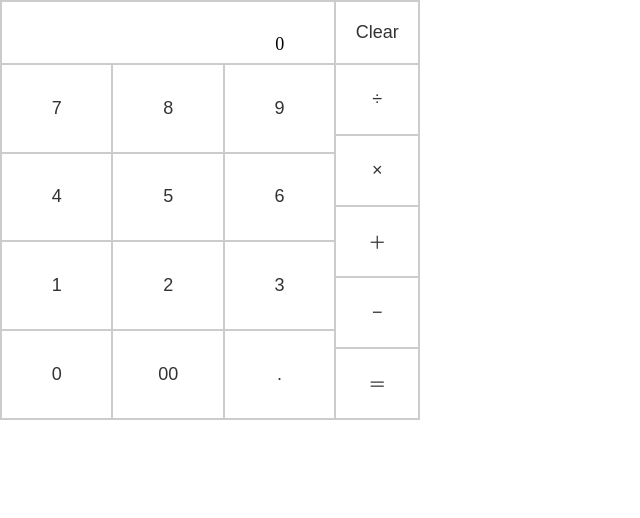
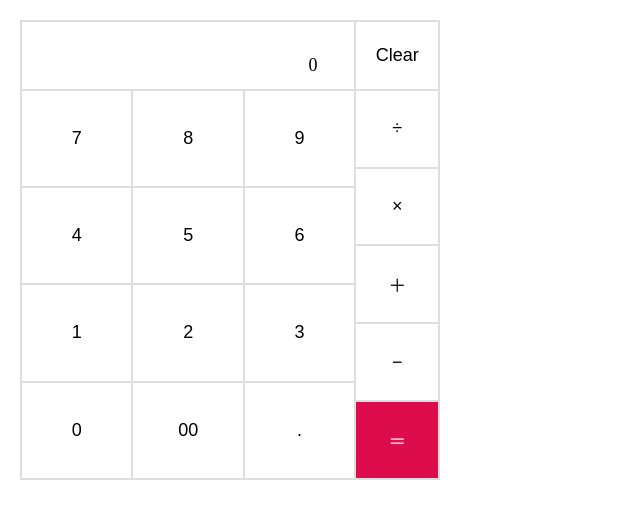
Before and after one commit to daisuke-tanabe/webpack-vuex-typescript, a Vue app: page / in a window 1280 px wide. Shown: the top 518 px of the page, without its empty margins (0-640 px from the left). Built offline with nearby package versions, Linux system fonts and the light colour scheme.

Commit message:
refactor(Calculator): style and javascript

```diff
--- a/public/index.html
+++ b/public/index.html
@@ -5,7 +5,7 @@
     <meta http-equiv="X-UA-Compatible" content="IE=edge" />
     <meta name="viewport" content="width=device-width,initial-scale=1.0" />
     <link rel="icon" href="<%= BASE_URL %>favicon.ico" />
-    <title>test</title>
+    <title>Calculator</title>
   </head>
   <body>
     <noscript>
--- /dev/null
+++ b/src/components/atoms/Button/index.vue
@@ -0,0 +1,76 @@
+<template>
+  <button class="button" :type="type" :style="styles" @click="handleClick">{{ text }}</button>
+</template>
+
+<script lang="ts">
+import { Component, Prop, Vue } from 'vue-property-decorator';
+
+@Component
+export default class Button extends Vue {
+  @Prop({
+    type: String,
+    default: '',
+  })
+  public text!: string;
+
+  @Prop({
+    type: String,
+    default: 'button',
+  })
+  public type?: string;
+
+  @Prop({
+    type: String,
+    default: '',
+  })
+  public skin?: string;
+
+  // computed
+  get styles(): { [key: string]: string } | void {
+    const color = (): string => {
+      if (this.skin === 'pink') {
+        return '#fff';
+      }
+
+      return '#333';
+    };
+
+    const backgroundColor = (): string => {
+      if (this.skin === 'pink') {
+        return '#dd0d4d';
+      }
+
+      return '#fff';
+    };
+
+    if (this.skin === 'pink') {
+      return {
+        '--color': color(),
+        '--background-color': backgroundColor(),
+      };
+    }
+  }
+
+  // methods
+  public handleClick(event: Event): void {
+    if (event.target instanceof HTMLElement) {
+      this.$emit('click', event);
+    }
+  }
+}
+</script>
+
+<style scoped lang="scss">
+.button {
+  align-items: center;
+  background-color: var(--background-color);
+  border: 1px solid #dedede;
+  color: var(--color);
+  display: flex;
+  font-size: 18px;
+  height: 100%;
+  justify-content: center;
+  text-decoration: none;
+  width: 100%;
+}
+</style>
--- /dev/null
+++ b/src/components/molecules/NumberBoard/index.vue
@@ -0,0 +1,40 @@
+<template>
+  <ul class="number-board">
+    <li class="number-board__item" v-for="number in numbers">
+      <Button :text="number" @click="handleClickNumber" />
+    </li>
+  </ul>
+</template>
+
+<script lang="ts">
+import { Component, Prop, Vue } from 'vue-property-decorator';
+import Button from '../../atoms/Button/index.vue';
+
+@Component({
+  components: {
+    Button,
+  },
+})
+export default class NumberBoard extends Vue {
+  @Prop({
+    type: Array,
+    default: [],
+  })
+  public numbers!: string[];
+
+  public handleClickNumber(event: Event): void {
+    if (event.target instanceof HTMLElement) {
+      this.$store.dispatch('clickNumber', event.target.innerText);
+    }
+  }
+}
+</script>
+
+<style scoped lang="scss">
+.number-board {
+  grid-area: number-board;
+  display: grid;
+  grid-template-columns: 33.33% 33.33% 33.33%;
+  grid-template-rows: 25% 25% 25% 25%;
+}
+</style>
--- /dev/null
+++ b/src/components/molecules/OperatorBoard/index.vue
@@ -0,0 +1,46 @@
+<template>
+  <ul class="operator-board">
+    <li class="operator-board__item" v-for="operator in operators">
+      <Button v-if="operator === '＝'" :text="operator" skin="pink" @click="handleClickAnswer" />
+      <Button v-else :text="operator" @click="handleClickOperator" />
+    </li>
+  </ul>
+</template>
+
+<script lang="ts">
+import { Component, Prop, Vue } from 'vue-property-decorator';
+import Button from '../../atoms/Button/index.vue';
+
+@Component({
+  components: {
+    Button,
+  },
+})
+export default class OperatorBoard extends Vue {
+  @Prop({
+    type: Array,
+    default: [],
+  })
+  public operators!: string[];
+
+  public handleClickOperator(event: Event): void {
+    if (event.target instanceof HTMLElement) {
+      this.$store.dispatch('clickOperator', event.target.innerText);
+    }
+  }
+
+  public handleClickAnswer(event: Event): void {
+    if (event.target instanceof HTMLElement) {
+      this.$store.dispatch('clickAnswer', event.target.innerText);
+    }
+  }
+}
+</script>
+
+<style scoped lang="scss">
+.operator-board {
+  grid-area: operator-board;
+  display: grid;
+  grid-template-rows: 20% 20% 20% 20% 20%;
+}
+</style>
--- a/src/components/organisms/Calculator.vue
+++ b/src/components/organisms/Calculator.vue
@@ -5,84 +5,65 @@
       <div class="result__answer">{{ answer }}</div>
     </div>
     <div class="clear">
-      <button class="button" type="button" @click="handleClickClear">Clear</button>
+      <Button text="Clear" @click="handleClickClear" />
     </div>
-    <ol class="numbers">
-      <li class="numbers__item" v-for="number in numbers">
-        <button class="button" type="button" @click="handleClickNumber">{{ number }}</button>
-      </li>
-    </ol>
-    <ul class="operators">
-      <li class="operators__item" v-for="operator in operators">
-        <button v-if="operator === '＝'" class="button" type="button" @click="handleClickAnswer">{{ operator }}</button>
-        <button v-else class="button" type="button" @click="handleClickOperator">{{ operator }}</button>
-      </li>
-    </ul>
+    <NumberBoard :numbers="numbers" />
+    <OperatorBoard :operators="operators" />
   </div>
 </template>
 
 <script lang="ts">
-import { Component, Prop, Vue } from 'vue-property-decorator';
+import { Component, Vue } from 'vue-property-decorator';
+import Button from '../atoms/Button/index.vue';
+import NumberBoard from '../molecules/NumberBoard/index.vue';
+import OperatorBoard from '../molecules/OperatorBoard/index.vue';
 
-//
-@Component
-export default class Button extends Vue {
-  // computed
-  get numbers(): string[] {
-    return this.$store.getters.numbers;
-  }
-  get operators(): string[] {
-    return this.$store.getters.operators;
-  }
+@Component({
+  components: {
+    Button,
+    NumberBoard,
+    OperatorBoard,
+  },
+})
+export default class Calculator extends Vue {
+  private numbers: string[] = ['7', '8', '9', '4', '5', '6', '1', '2', '3', '0', '00', '.'];
+  private operators: string[] = ['÷', '×', '＋', '−', '＝'];
+
   get formula(): string {
     return this.$store.getters.formula.length !== 0 ? this.$store.getters.formula.join('').replace(/_/g, ' ') : null;
   }
+
   get answer(): number {
     return this.$store.getters.answer;
   }
 
-  // methods
-  public handleClickNumber(event: Event): void {
-    if (event.target instanceof HTMLElement) {
-      this.$store.dispatch('clickNumber', event.target.innerText);
-    }
-  }
   public handleClickClear(): void {
     this.$store.dispatch('clickClear');
-  }
-  public handleClickOperator(event: Event): void {
-    if (event.target instanceof HTMLElement) {
-      this.$store.dispatch('clickOperator', event.target.innerText);
-    }
-  }
-  public handleClickAnswer(event: Event): void {
-    if (event.target instanceof HTMLElement) {
-      this.$store.dispatch('clickAnswer', event.target.innerText);
-    }
   }
 }
 </script>
 
 <style scoped lang="scss">
 .calculator {
-  border: 1px solid #ccc;
+  border: 1px solid #dedede;
   display: grid;
   grid-template-columns: 80% 20%;
   grid-template-rows: 15% 85%;
   grid-template-areas:
     'result clear'
-    'numbers operators';
-  height: 420px;
+    'number-board operator-board';
+  height: 460px;
+  margin: 20px;
   width: 420px;
 }
 
 .result {
   grid-area: result;
-  border: 1px solid #ccc;
+  border: 1px solid #dedede;
   display: grid;
-  grid-template-rows: 40% 60%;
+  grid-template-rows: 30% 70%;
   text-align: right;
-  padding-right: 15%;
+  padding-right: 11%;
 }
 
 .result__formula {
@@ -99,30 +80,4 @@ export default class Button extends Vue {
 .clear {
   grid-area: clear;
 }
-
-.numbers {
-  grid-area: numbers;
-  display: grid;
-  grid-template-columns: 33.33% 33.33% 33.33%;
-  grid-template-rows: 25% 25% 25% 25%;
-}
-
-.operators {
-  grid-area: operators;
-  display: grid;
-  grid-template-rows: 20% 20% 20% 20% 20%;
-}
-
-.button {
-  align-items: center;
-  background-color: #fff;
-  border: 1px solid #ccc;
-  color: #333;
-  display: flex;
-  font-size: 18px;
-  height: 100%;
-  justify-content: center;
-  text-decoration: none;
-  width: 100%;
-}
 </style>
--- a/src/store.ts
+++ b/src/store.ts
@@ -3,24 +3,66 @@ import Vuex from 'vuex';
 
 Vue.use(Vuex);
 
+const REG_EXP = /[÷×＋−]/;
+
+const canUpdateNumber = (state: { previous: string; isSelectedOperator: boolean }, current: string): boolean => {
+  const { previous, isSelectedOperator } = state;
+  const hasZeroOrDot = current === '0' || current === '00' || current === '.';
+
+  // 直前に入力された文字が空文字で、0かドットを入力した場合、何も起こさない
+  // 直前に入力された文字がドットで、ドットを入力した場合、何も起こさない
+  // 直前に入力された文字が等号で、ドットか0を入力した場合、何も起こさない
+  // 演算子入力状態で、0かドットを入力した場合、何も起こさない
+  return (
+    (previous === '' && hasZeroOrDot) ||
+    (previous === '.' && current === '.') ||
+    (previous === '＝' && hasZeroOrDot) ||
+    (isSelectedOperator && hasZeroOrDot)
+  );
+};
+
+const canUpdateOperator = (state: { previous: string }, current: string): boolean => {
+  const { previous } = state;
+  const hasArithmetic = REG_EXP.test(current);
+
+  // 直前に入力された文字が空文字で、四則演算が入力されている場合、何も起こさない
+  // 直前に入力された文字がドットで、四則演算が入力されている場合、何も起こさない
+  // 直前に入力された文字が等号で、四則演算が入力されている場合、何も起こさない
+  return (
+    (previous === '' && hasArithmetic) || (previous === '.' && hasArithmetic) || (previous === '＝' && hasArithmetic)
+  );
+};
+
+const canUpdateAnswer = (
+  state: { previous: string; isSelectedOperator: boolean; formula: string[] },
+  current: string,
+): boolean => {
+  const { previous, isSelectedOperator, formula } = state;
+  const hasEqual = current === '＝';
+
+  // 直前に入力された文字がドットで、等号を入力した場合、何も起こさない
+  // 直前に入力された文字が等号で、等号を入力した場合、何も起こさない
+  // 直前の文字が空文字の場合、何も起こさない
+  // 演算子入力状態の場合、何も起こさない
+  // 四則演算が1つも式にない場合、何も起こさない
+  return (
+    previous === '' ||
+    (previous === '.' && hasEqual) ||
+    (previous === '＝' && hasEqual) ||
+    isSelectedOperator ||
+    !formula.some((_formula) => REG_EXP.test(_formula))
+  );
+};
+
 export default new Vuex.Store({
   state: {
-    numbers: ['7', '8', '9', '4', '5', '6', '1', '2', '3', '0', '00', '.'],
-    operators: ['÷', '×', '＋', '−', '＝'],
-    current: '',
+    previous: '',
     formula: [],
     answer: 0,
-    // 演算子が選択されてるか否か
     isSelectedOperator: false,
   },
 
   getters: {
-    numbers(state): string[] {
-      return state.numbers;
-    },
-    operators(state): string[] {
-      return state.operators;
-    },
     formula(state): string[] {
       return state.formula;
     },
@@ -28,10 +70,12 @@ export default new Vuex.Store({
       return state.answer;
     },
   },
+
   mutations: {
-    setNumber(state, payload): void {
+    updateNumber(state, payload): void {
       // 直前の文字が等号の場合はformulaを空にする
-      if (state.current === '＝') {
+      // 計算が終わってから次の数値入力時に数式と答えをリセットする仕様
+      if (state.previous === '＝') {
         state.formula = [];
         state.answer = 0;
       }
@@ -43,22 +87,20 @@ export default new Vuex.Store({
       state.isSelectedOperator = false;
     },
 
-    setOperator(state, payload): void {
+    updateOperator(state, payload): void {
       const { text }: { text: string } = payload;
       const formula: string[] = state.formula;
 
-      // 演算子入力状態で再度演算子が入力されたら末尾演算子を更新する
+      // 演算子入力状態で再度演算子が入力されたら配列末尾を削除する
       if (state.isSelectedOperator) {
         state.formula.pop();
-        formula.push(`_${text}_`);
-        return;
       }
 
-      formula.push(text);
+      formula.push(`_${text}_`);
       state.isSelectedOperator = true;
     },
 
-    setAnswer(state): void {
+    updateAnswer(state): void {
       const answer = state.formula
         .join('')
         .replace(/_/g, '')
@@ -71,95 +113,45 @@ export default new Vuex.Store({
     },
 
     clearSelectedNumbers(state): void {
-      state.current = '';
+      state.previous = '';
       state.formula = [];
       state.answer = 0;
       state.isSelectedOperator = false;
     },
 
-    setCurrent(state, payload): void {
+    updateCurrent(state, payload): void {
       const { text }: { text: string } = payload;
-      state.current = text;
+      state.previous = text;
     },
   },
 
   actions: {
-    clickNumber({ commit, state }, text): void {
-      // 直前に入力された文字が空文字で、0かドットを入力した場合何も起こさない
-      if (state.current === '' && (text === '0' || text === '00' || text === '.')) {
+    clickNumber({ commit, state }, current): void {
+      if (canUpdateNumber(state, current)) {
         return;
       }
 
-      // 直前に入力された文字がドットで、ドットを入力した場合何も起こさない
-      if (state.current === '.' && text === '.') {
+      commit('updateNumber', { text: current });
+      commit('updateCurrent', { text: current });
+    },
+
+    clickOperator({ commit, state }, current): void {
+      if (canUpdateOperator(state, current)) {
         return;
       }
 
-      // 直前に入力された文字が等号で、ドットか0を入力した場合何も起こさない
-      if (state.current === '＝' && (text === '.' || text === '0' || text === '00')) {
+      commit('updateOperator', { text: current });
+      commit('updateCurrent', { text: current });
+    },
+
+    clickAnswer({ commit, state }, current): void {
+      if (canUpdateAnswer(state, current)) {
         return;
       }
 
-      // 演算子入力状態で、0かドットを入力した場合何も起こさない
-      if (state.isSelectedOperator && (text === '0' || text === '00' || text === '.')) {
-        return;
-      }
-
-      commit('setNumber', { text });
-      commit('setCurrent', { text });
-    },
-
-    clickOperator({ commit, state }, text): void {
-      const hasArithmetic = /[÷×＋−]/g.test(text);
-
-      // 直前に入力された文字が空文字で、四則演算が入力されている場合、何も起こさない
-      if (state.current === '' && hasArithmetic) {
-        return;
-      }
-
-      // 直前に入力された文字がドットで、四則演算が入力されている場合、何も起こさない
-      if (state.current === '.' && hasArithmetic) {
-        return;
-      }
-
-      // 直前に入力された文字が等号で、四則演算が入力されている場合、何も起こさない
-      if (state.current === '＝' && hasArithmetic) {
-        return;
-      }
-
-      commit('setOperator', { text });
-      commit('setCurrent', { text });
-    },
-
-    clickAnswer({ commit, state }, text): void {
-      // 直前に入力された文字がドットで、等号を入力した場合何も起こさない
-      if (state.current === '.' && text === '＝') {
-        return;
-      }
-
-      // 直前に入力された文字が等号で、等号を入力した場合何も起こさない
-      if (state.current === '＝' && text === '＝') {
-        return;
-      }
-
-      // 直前の文字が空文字の場合何も起こさない
-      if (state.current === '') {
-        return;
-      }
-
-      // 直前に四則演算が選択されている場合何も起こさない
-      if (state.isSelectedOperator) {
-        return;
-      }
-
-      // 四則演算が1つも式にない場合何も起こさない
-      if (!state.formula.some((formula) => /[÷×＋−]/g.test(formula))) {
-        return;
-      }
-
-      commit('setAnswer');
-      commit('setOperator', { text });
-      commit('setCurrent', { text });
+      commit('updateAnswer');
+      commit('updateOperator', { text: current });
+      commit('updateCurrent', { text: current });
     },
 
     clickClear({ commit }): void {
```
